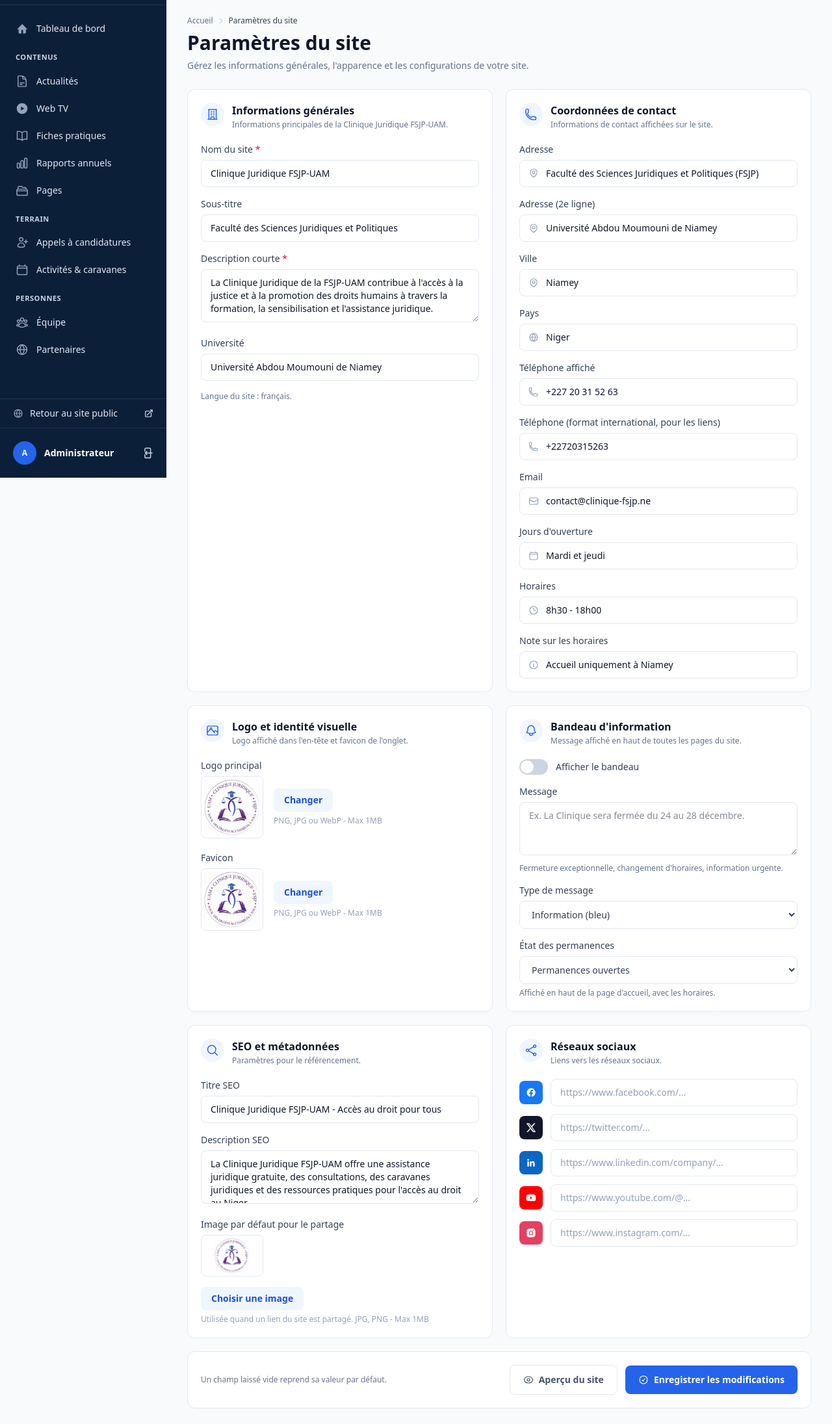
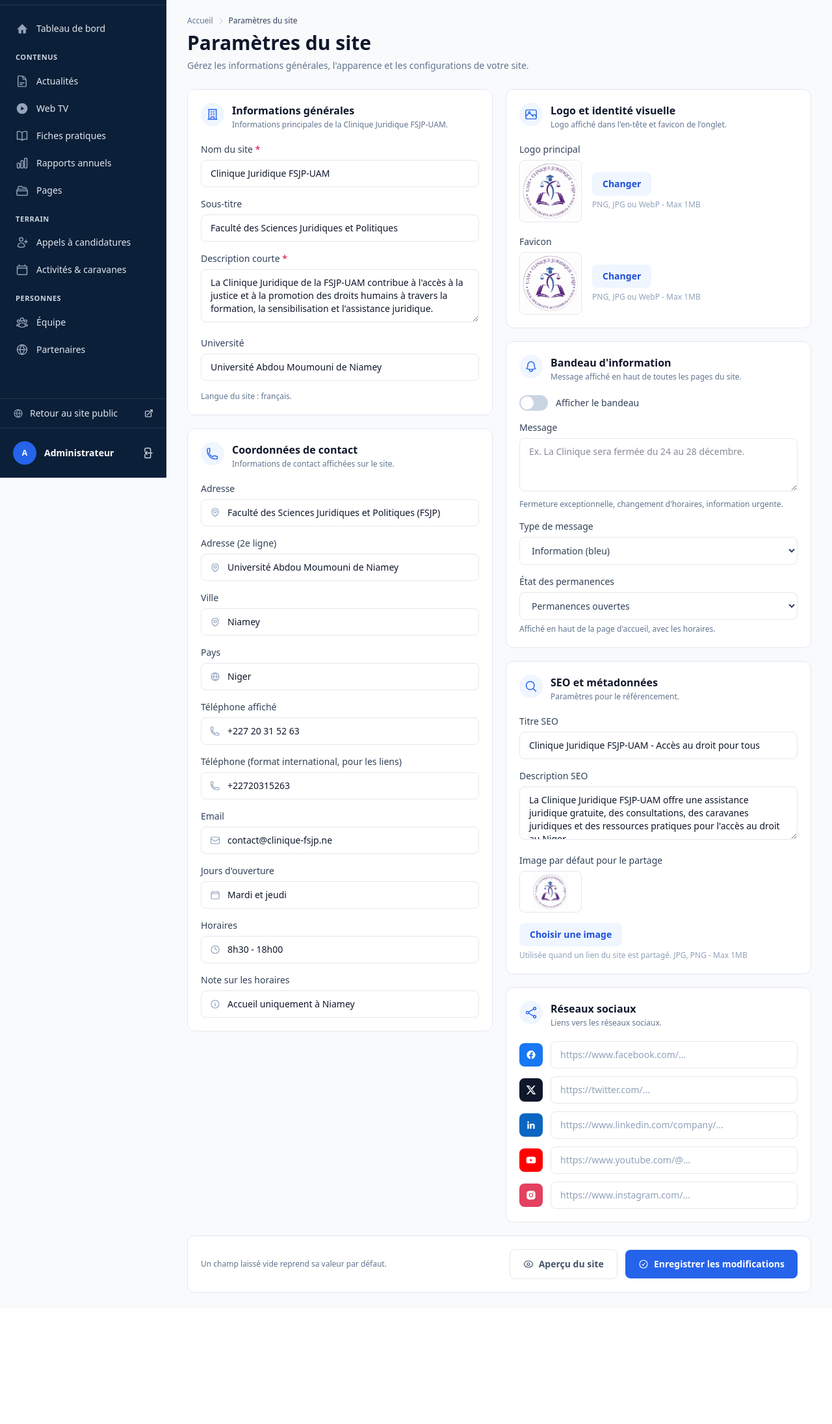
Before and after one commit to alihumdard/clinique, a Laravel app: template resources/views/admin/settings.blade.php in a window 1280 px wide. Shown: the part 65-2256 px from the top of the page at 65% size. After the commit the page ends 2054 px from the top, so only its background shows below. Run offline with Laravel 12, Linux system fonts and the light colour scheme; the template is opened without the code that fills it, so the values that code supplies are empty; style sheets or scripts are compiled from the project's sources.

Commit message:
fix(settings): use CSS columns masonry layout to eliminate height gaps
columns-2 fills cards top-to-bottom per column automatically,
so Contact's height no longer creates blank space beside it.

Co-Authored-By: Claude Sonnet 4.6 <noreply@anthropic.com>

```diff
--- a/resources/views/admin/settings.blade.php
+++ b/resources/views/admin/settings.blade.php
@@ -27,10 +27,10 @@
         @method('PUT')
 
         {{-- ============ SETTINGS CARDS ============ --}}
-        <div class="mt-5 grid grid-cols-1 gap-5 lg:grid-cols-2">
+        <div class="mt-5 columns-1 gap-5 lg:columns-2">
 
             {{-- General information --}}
-            <section class="rounded-xl border border-slate-200 bg-white p-5">
+            <section class="rounded-xl border border-slate-200 bg-white p-5 break-inside-avoid mb-5">
                 <div class="flex items-start gap-3">
                     <x-icon-badge size="sm" class="shrink-0"><x-icon name="building" class="h-5 w-5" /></x-icon-badge>
                     <div class="min-w-0">
@@ -104,7 +104,7 @@
 
 
             {{-- Contact details --}}
-            <section class="rounded-xl border border-slate-200 bg-white p-5">
+            <section class="rounded-xl border border-slate-200 bg-white p-5 break-inside-avoid mb-5">
                 <div class="flex items-start gap-3">
                     <x-icon-badge size="sm" class="shrink-0"><x-icon name="phone" class="h-5 w-5" /></x-icon-badge>
                     <div class="min-w-0">
@@ -167,7 +167,7 @@
 
 
             {{-- Logo and visual identity --}}
-            <section class="rounded-xl border border-slate-200 bg-white p-5">
+            <section class="rounded-xl border border-slate-200 bg-white p-5 break-inside-avoid mb-5">
                 <div class="flex items-start gap-3">
                     <x-icon-badge size="sm" class="shrink-0"><x-icon name="image" class="h-5 w-5" /></x-icon-badge>
                     <div class="min-w-0">
@@ -237,7 +237,7 @@
                 could not take effect — whereas the bandeau is a plan
                 requirement that had no screen of its own.
             --}}
-            <section class="rounded-xl border border-slate-200 bg-white p-5">
+            <section class="rounded-xl border border-slate-200 bg-white p-5 break-inside-avoid mb-5">
                 <div class="flex items-start gap-3">
                     <x-icon-badge size="sm" class="shrink-0"><x-icon name="bell" class="h-5 w-5" /></x-icon-badge>
                     <div class="min-w-0">
@@ -322,7 +322,7 @@
             </section>
 
             {{-- SEO --}}
-            <section class="rounded-xl border border-slate-200 bg-white p-5">
+            <section class="rounded-xl border border-slate-200 bg-white p-5 break-inside-avoid mb-5">
                 <div class="flex items-start gap-3">
                     <x-icon-badge size="sm" class="shrink-0"><x-icon name="search" class="h-5 w-5" /></x-icon-badge>
                     <div class="min-w-0">
@@ -402,7 +402,7 @@
             </section>
 
             {{-- Social networks --}}
-            <section class="rounded-xl border border-slate-200 bg-white p-5">
+            <section class="rounded-xl border border-slate-200 bg-white p-5 break-inside-avoid mb-5">
                 <div class="flex items-start gap-3">
                     <x-icon-badge size="sm" class="shrink-0"><x-icon name="share" class="h-5 w-5" /></x-icon-badge>
                     <div class="min-w-0">
```
